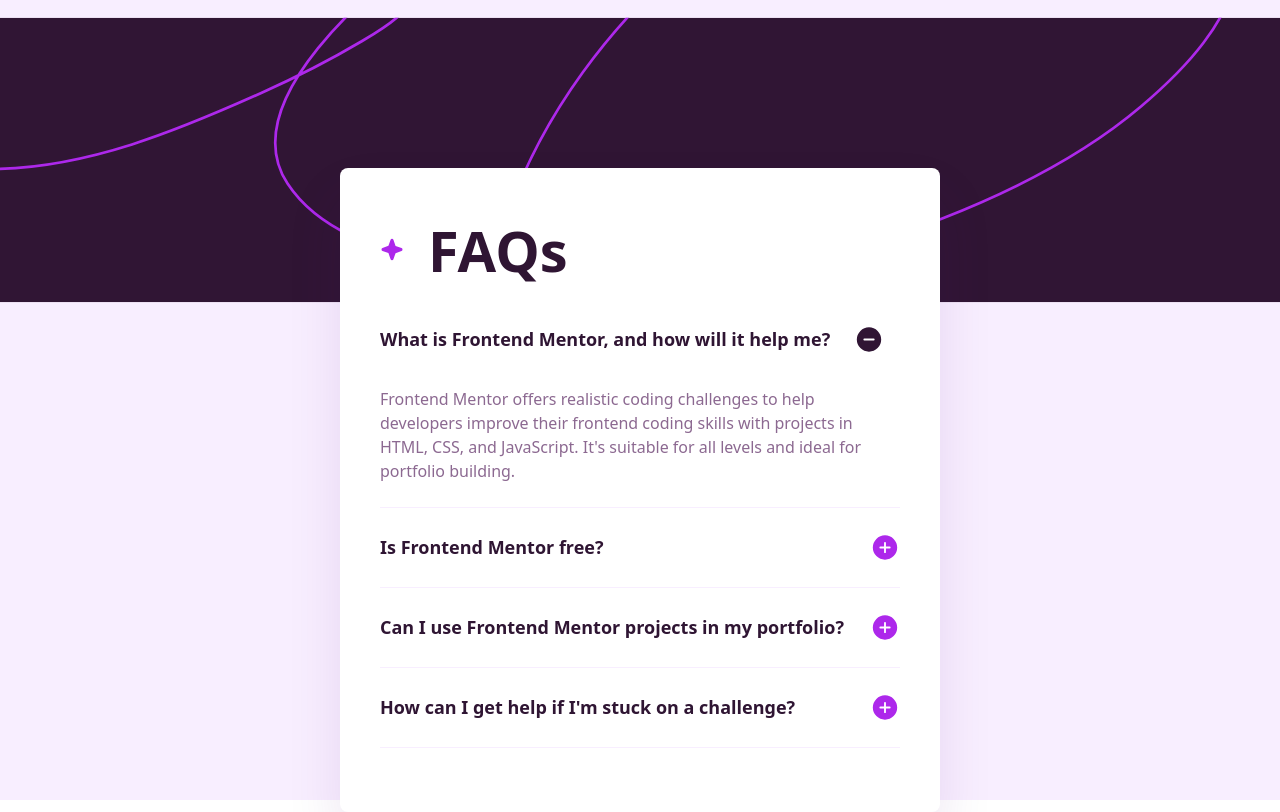
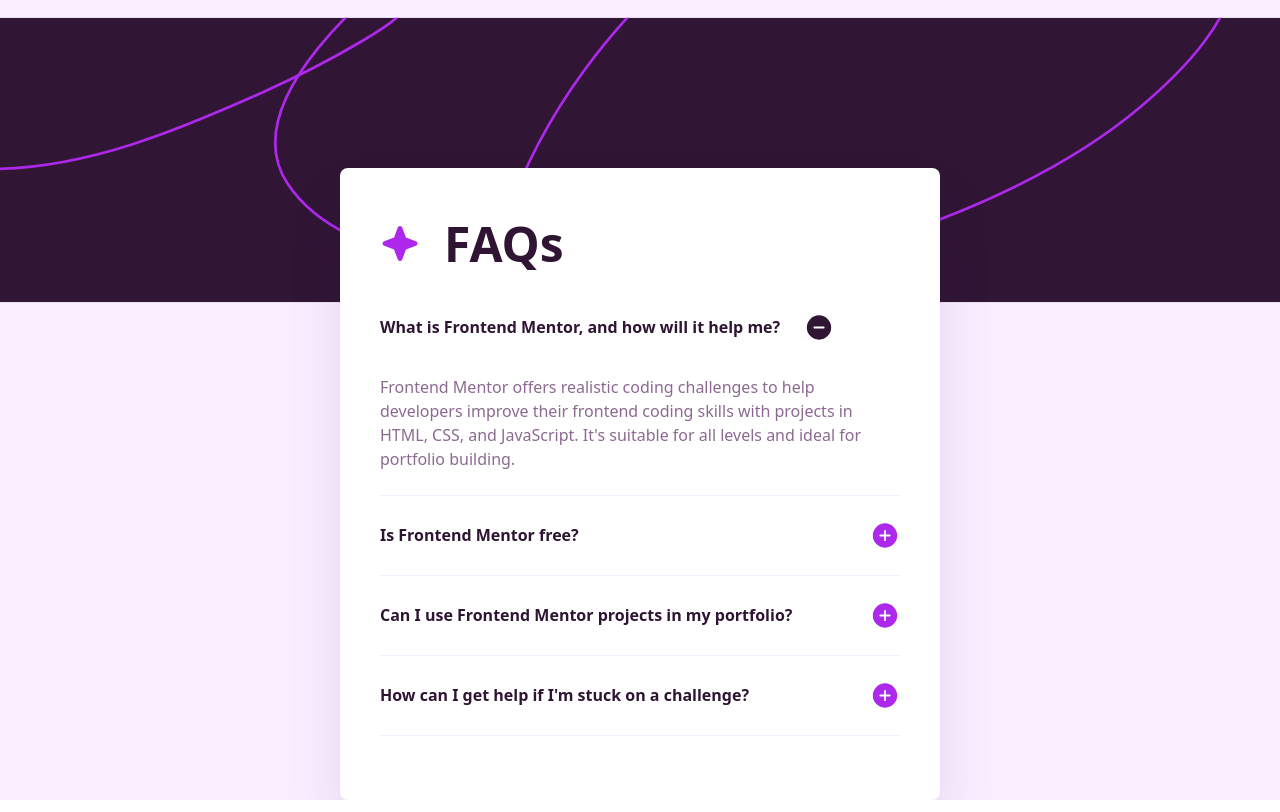
Before and after one commit to Krymancer/faq-accordion, a Next.js app: page / in a window 1280 px wide. Built offline with nearby package versions, Linux system fonts and the light colour scheme.

Commit message:
fix: figma fonts sizes are not matching design photos

```diff
--- a/src/app/page.tsx
+++ b/src/app/page.tsx
@@ -13,7 +13,7 @@
 function FaqItem({ question }: { question: string }) {
   return (
     <div className='flex items-center gap-6 justify-between cursor-pointer'>
-      <h2 className='font-semibold hover:text-pink transition-all sm:text-[18px]'>{question}</h2>
+      <h2 className='font-semibold hover:text-pink transition-all'>{question}</h2>
       <Image src={IconPlus} alt="icon star" height={30} width={30} />
     </div>
   )
@@ -33,11 +33,11 @@
       <div className='absolute px-6 top-[142.5px] sm:top-[167.5px] w-full'>
         <div className='p-6 sm:p-10 flex flex-col items-start gap-6 sm:gap-8 self-stretch rounded-lg bg-white shadow-default w-full text-dark-purple max-w-[600px] mx-auto'>
           <div className='flex items-center gap-6'>
-            <Image src={IconStar} alt="icon star" height={24} width={24} />
-            <h1 className='text-[32px] sm:text-[56px] font-bold'>FAQs</h1>
+            <Image src={IconStar} alt="icon star" height={40} width={40} />
+            <h1 className='text-[32px] sm:text-[48px] font-bold'>FAQs</h1>
           </div>
-          <div className='flex items-center gap-6'>
-            <h2 className='font-semibold sm:text-[18px]'>What is Frontend Mentor, and how will it help me?</h2>
+          <div className='flex items-center gap-6 justify-between'>
+            <h2 className='font-semibold'>What is Frontend Mentor, and how will it help me?</h2>
             <Image src={IconMinus} alt="icon star" height={30} width={30} />
           </div>
           <div>
```
